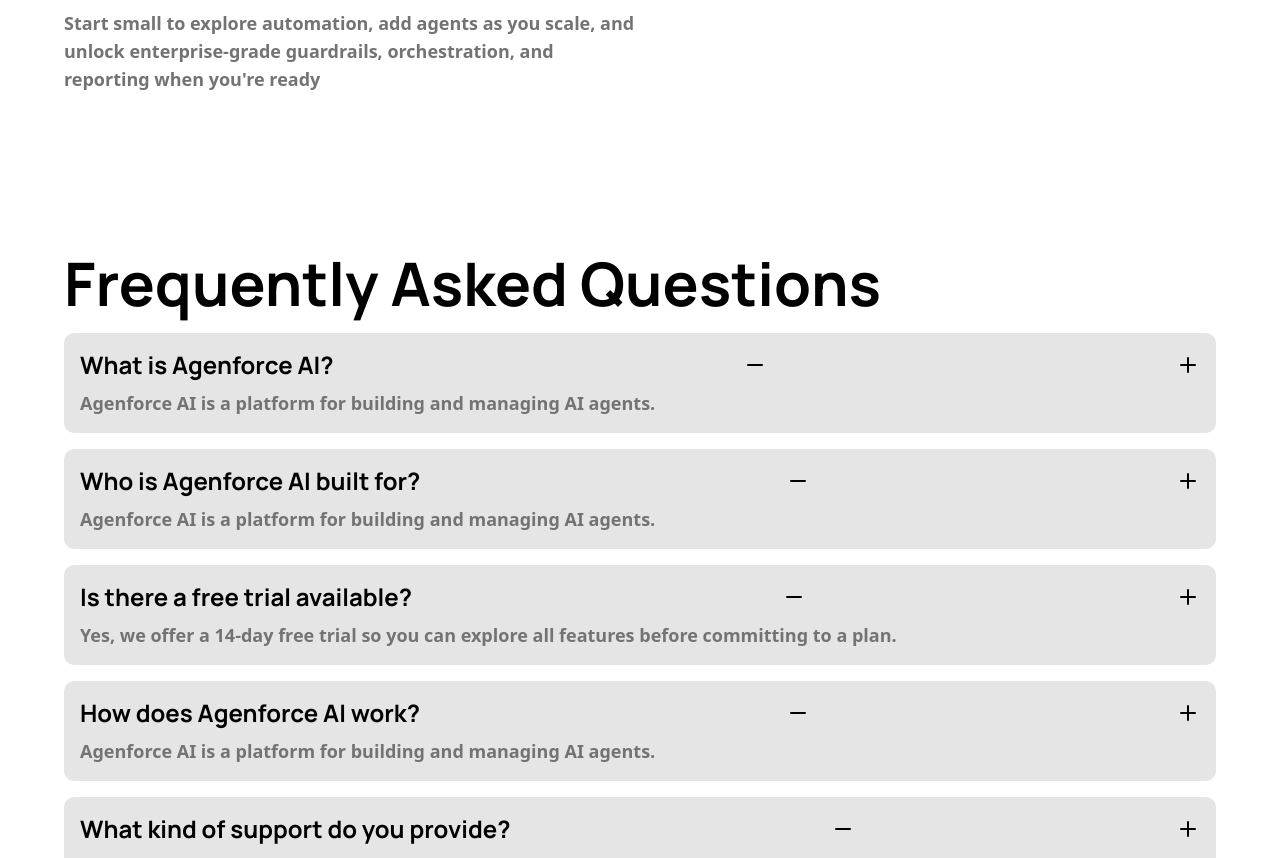
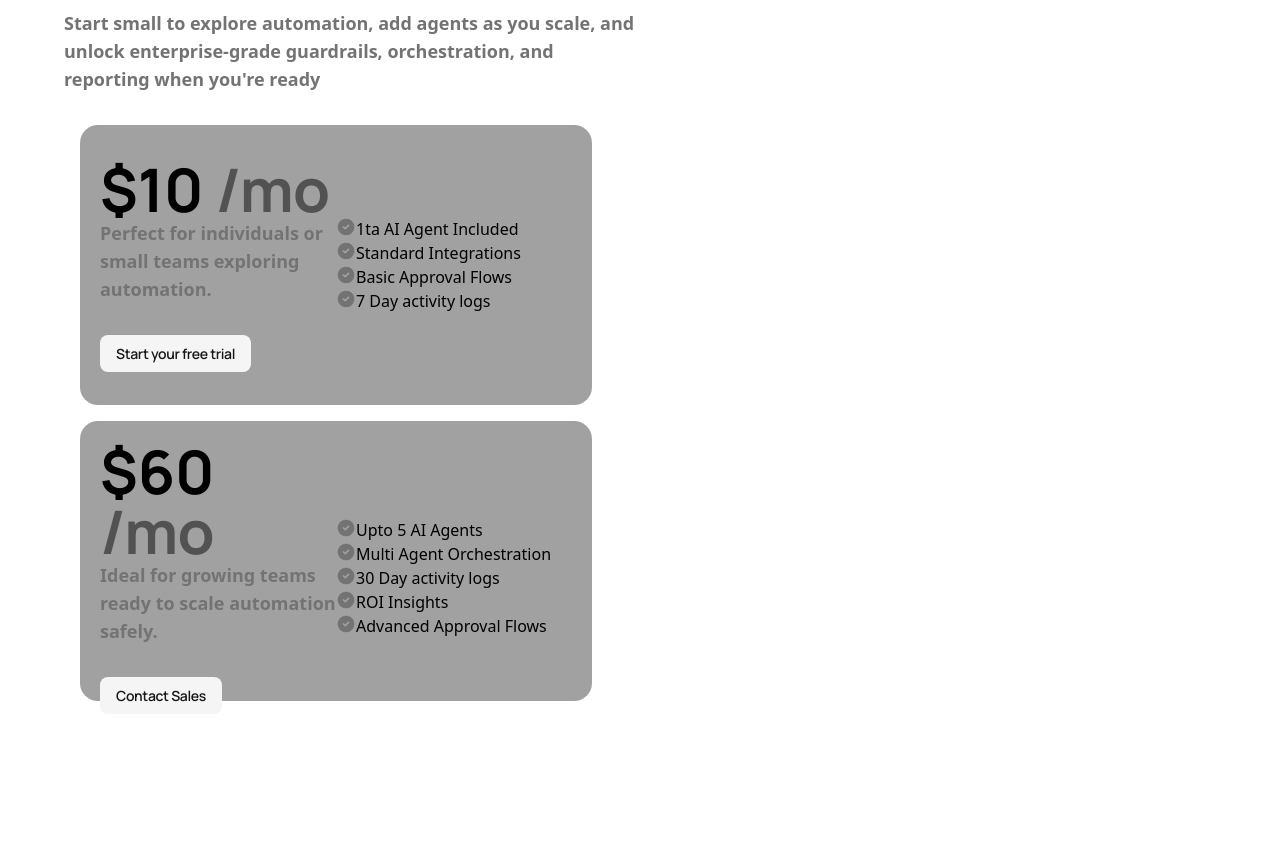
Before and after one commit to shogun444/Template, a Next.js app: page / in a window 1280 px wide. Shown: the part 2780-3638 px from the top of the page. Built offline with nearby package versions, Linux system fonts and the light colour scheme.

Commit message:
made half components

```diff
--- a/app/components/Hero/Faqs.tsx
+++ b/app/components/Hero/Faqs.tsx
@@ -50,7 +50,7 @@
   children: React.ReactNode;
 }) {
   return (
-    <div className=" items-center my-4 bg-neutral-200 rounded-lg p-4 dark:bg-neutral-600">
+    <div className=" items-center my-4 bg-neutral-200 rounded-lg p-4 dark:bg-neutral-700">
       {children}
     </div>
   );
--- /dev/null
+++ b/app/components/Hero/Pricing.tsx
@@ -0,0 +1,30 @@
+import Button from "../ui/button"
+
+export default function PricingCard({children ,  className} : {children : React.ReactNode, className ? : string}){
+  return <div className="bg-neutral-400 m-4 grid items-center justify-center p-5 grid-cols-2 dark:bg-neutral-700 h-70 w-lg rounded-2xl">
+  {children}
+  </div>
+}
+
+
+export function CardLeft({className , children,pricing,text} : {className ? : string , children : React.ReactNode,pricing : string,text : string}){
+  return(<div className="col-span-1">
+ <h1 className="max-w-4xl    text-2xl md:text-4xl lg:text-6xl font-bold font-display">{pricing} <span className="font-display text-neutral-600">/mo</span></h1>
+<h1 className="max-w-xs md:text-lg dark:text-neutral-400  text-base font-semibold text-neutral-500 mb-8  font-sans">{text}</h1>
+{children}
+  </div>)
+}
+
+export function CardRight({className , children} : {className ? : string , children : React.ReactNode}){
+  return(<div className="col-span-1 flex flex-col">
+  {children}
+  </div>)
+}
+
+export function Svg({className , children} : {className ? : string , children : React.ReactNode}){
+  return(<div className="flex ">
+    <svg xmlns="http://www.w3.org/2000/svg" width="24" height="24" viewBox="0 0 24 24" fill="currentColor" stroke="none" className="tabler-icon tabler-icon-circle-check-filled size-5 text-neutral-500"><path d="M17 3.34a10 10 0 1 1 -14.995 8.984l-.005 -.324l.005 -.324a10 10 0 0 1 14.995 -8.336zm-1.293 5.953a1 1 0 0 0 -1.32 -.083l-.094 .083l-3.293 3.292l-1.293 -1.292l-.094 -.083a1 1 0 0 0 -1.403 1.403l.083 .094l2 2l.094 .083a1 1 0 0 0 1.226 0l.094 -.083l4 -4l.083 -.094a1 1 0 0 0 -.083 -1.32z"></path></svg>
+    <h1 className="text-sm md:text-base font-sans">{children}</h1>
+
+  </div>)
+}
--- a/app/components/Hero/hero.tsx
+++ b/app/components/Hero/hero.tsx
@@ -14,6 +14,7 @@
 } from "./Card";
 import { DottedGlowBackgroundDemoSecond } from "./ThirdComponent";
 import FAQS from "./Faqs";
+import PricingCard, { CardLeft, CardRight, Svg } from "./Pricing";
 
 export default function Hero() {
   return (
@@ -238,10 +239,8 @@
         </SubHeading>
       </Container>
       <Container>
-
-
         <Header>
-           <SubHeading>Trusted by 500+ enterprise companies</SubHeading>
+          <SubHeading>Trusted by 500+ enterprise companies</SubHeading>
           Affordable pricing. <br />
           Easy scaling.
         </Header>
@@ -250,14 +249,46 @@
           enterprise-grade guardrails, orchestration, and reporting when you're
           ready
         </SubHeading>
+
+        <PricingCard>
+          <CardLeft
+            pricing="$10"
+            text="Perfect for individuals or small teams exploring automation."
+          >
+            <Button varient="secondary">Start your free trial</Button>
+          </CardLeft>
+          <CardRight>
+            <Svg>1ta AI Agent Included</Svg>
+            <Svg>Standard Integrations</Svg>
+            <Svg>Basic Approval Flows</Svg>
+            <Svg>7 Day activity logs</Svg>
+          </CardRight>
+        </PricingCard>
+        <PricingCard>
+          <CardLeft
+            pricing="$60"
+            text="Ideal for growing teams ready to scale automation safely."
+          >
+            <Button varient="secondary">Contact Sales</Button>
+          </CardLeft>
+          <CardRight>
+            <Svg>
+              Upto 5 AI Agents
+            </Svg>
+            <Svg>Multi Agent Orchestration</Svg>
+            <Svg>30 Day activity logs</Svg>
+            <Svg>ROI
+              Insights</Svg>
+            <Svg>Advanced Approval Flows</Svg>
+
+          </CardRight>
+        </PricingCard>
       </Container>
 
       <Container>
-        <Header>
-          Frequently Asked Questions
-        </Header>
+        <Header>Frequently Asked Questions</Header>
 
-        <FAQS/>
+        <FAQS />
       </Container>
     </>
   );
```
